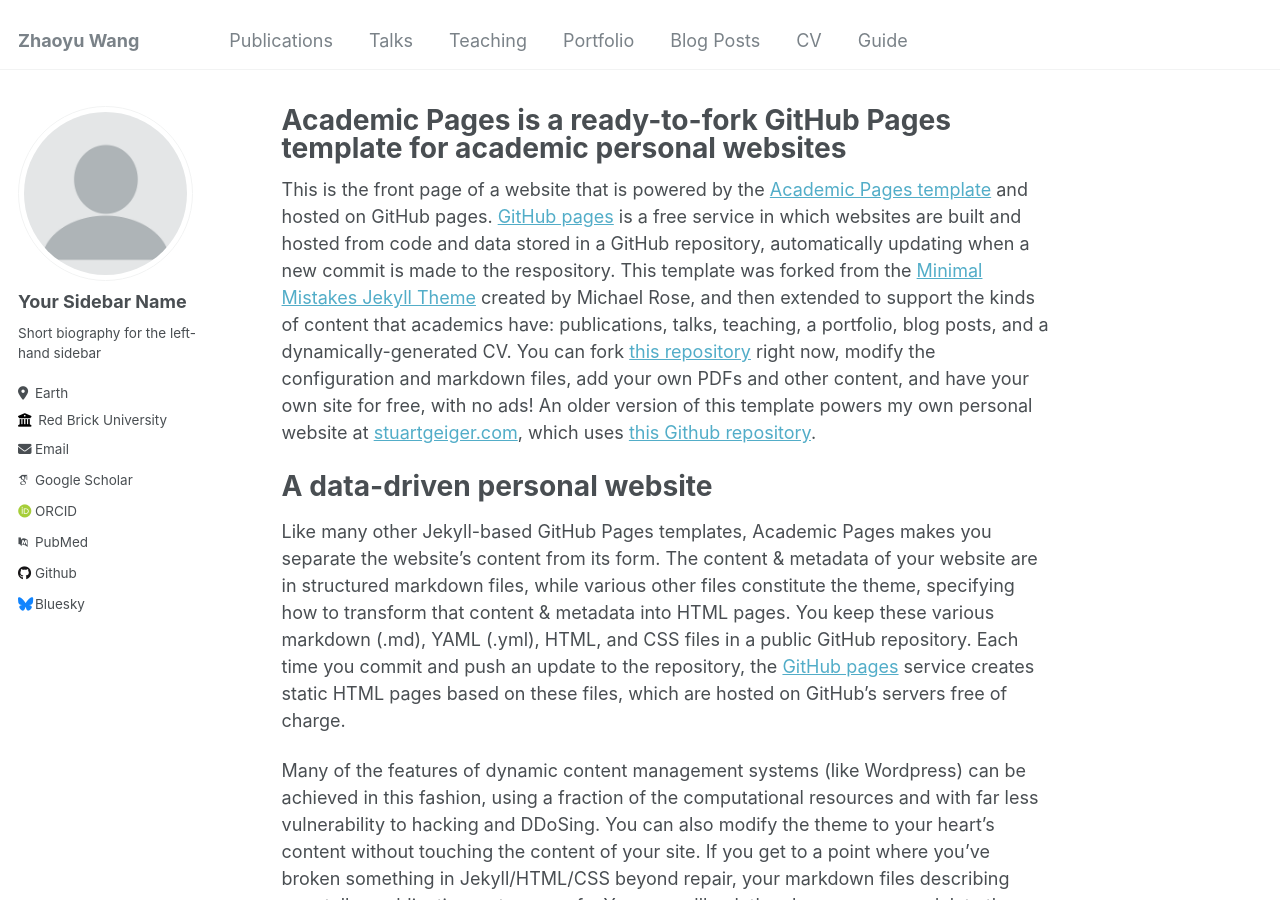
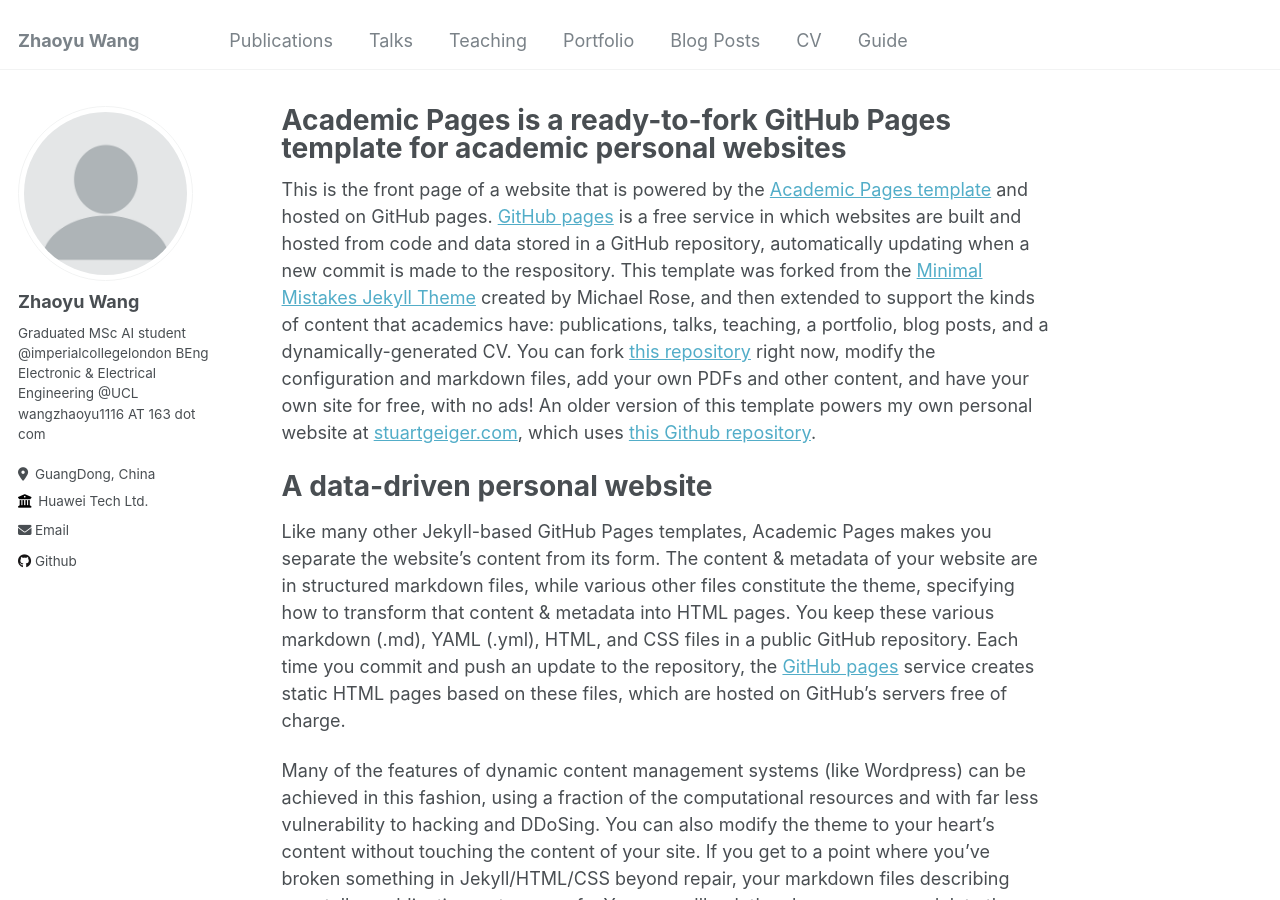
Before and after one commit to ZhaoyuWang1/ZhaoyuWang1.github.io, a Jekyll site: the page built from _pages/about.md, in a window 1280 px wide and 900 px high. Built offline with Jekyll 4.4.1, drawn with Linux system fonts in a browser that asks for light colours; some web fonts are replaced.

Commit message:
Update _config.yml

```diff
--- a/_config.yml
+++ b/_config.yml
@@ -22,33 +22,33 @@
 author:
   # Biographic information
   avatar           : "profile.png"
-  name             : "Your Sidebar Name"
+  name             : "Zhaoyu Wang"
   pronouns         : # example: "she/her"
-  bio              : "Short biography for the left-hand sidebar"
-  location         : "Earth"
-  employer         : "Red Brick University"
+  bio              : "Graduated MSc AI student @imperialcollegelondon \n BEng Electronic & Electrical Engineering @UCL \n wangzhaoyu1116 AT 163 dot com"
+  location         : "GuangDong, China"
+  employer         : "Huawei Tech Ltd."
   uri              : # URL
   email            : "none@example.org"
 
   # Academic websites
   arxiv            : # URL - Update with the correct link to your profile
-  googlescholar    : "https://scholar.google.com/citations?user=PS_CX0AAAAAJ"
+  googlescholar    : #"https://scholar.google.com/citations?user=PS_CX0AAAAAJ"
   impactstory      : # URL
-  orcid            : "http://orcid.org/yourorcidurl"
+  orcid            : #"http://orcid.org/yourorcidurl"
   semantic         : # URL
-  pubmed           : "https://www.ncbi.nlm.nih.gov/pubmed/?term=john+snow"
+  pubmed           : #"https://www.ncbi.nlm.nih.gov/pubmed/?term=john+snow"
   researchgate     : # URL
 
   # Repositories and software development
   bitbucket        : # Username - Update with your username on the site
   codepen          : # Username
   dribbble         : # Username
-  github           : "academicpages"
+  github           : "ZhaoyuWang1"
   kaggle           : # Username
   stackoverflow    : # User number or user number and name (i.e., use "1" or "1/jeff-atwood")
 
   # Social media
-  bluesky          : "bsky.app" # Replace this with you Bluesky username
+  bluesky          : #"bsky.app" # Replace this with you Bluesky username
   facebook         : # Username
   flickr           : # Username
   foursquare       : # Username
```
